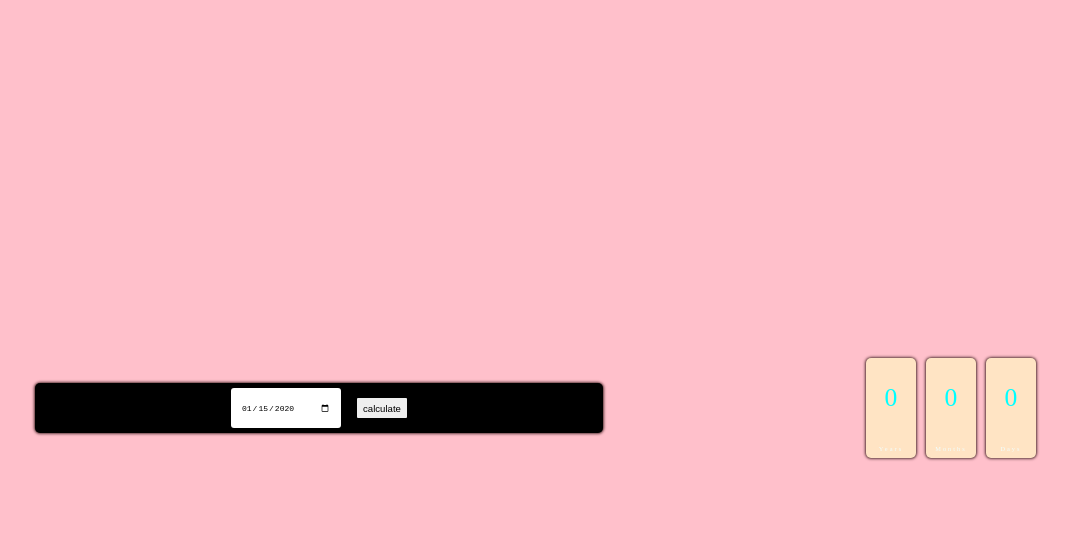
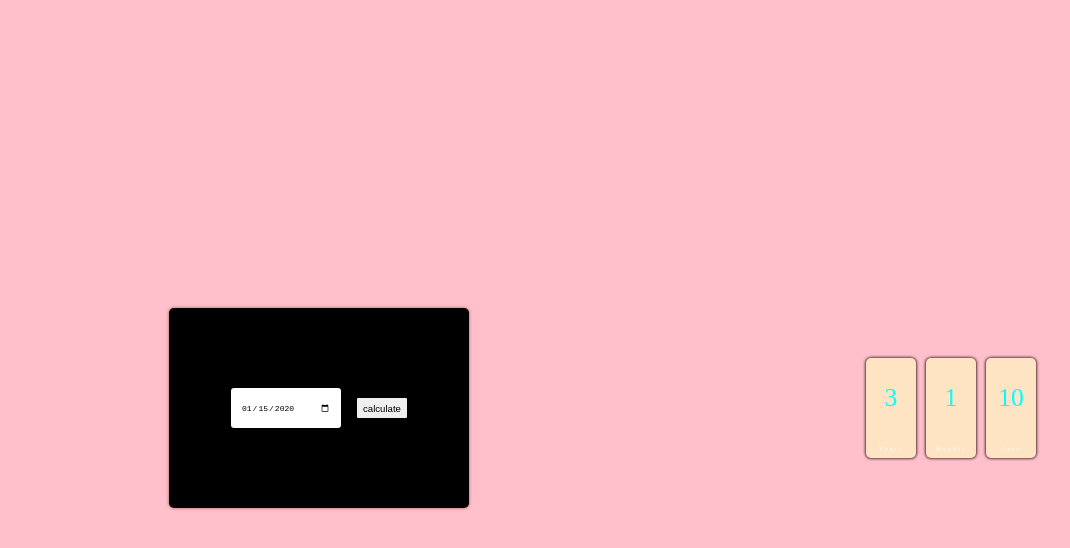
Before and after one commit to naimetysz/30-pure-javascript, a plain HTML site: page age-count/index.html in a window 1280 px wide. Both pictures are taken after typing "2020-01-15" into the empty fields and a click on the button "calculate". Shown: the top 548 px of the page, without its empty margins (5-1075 px from the left). Drawn offline with Linux system fonts and the light colour scheme.

Commit message:
stillendirme ekle sonra

```diff
--- a/age-count/age.js
+++ b/age-count/age.js
@@ -1,7 +1,7 @@
 const calculate = document.querySelector('.calculate')
 // Bu kod, JavaScript dilinde yazılmış bir kod parçasıdır ve web sayfasındaki HTML elementlerinden birini seçmenizi sağlar. Özellikle, "document.querySelector('.calculate')" kodu "calculate" sınıfına sahip bir HTML elementini seçer ve bu elementi "calculate" değişkenine atar. Bu değişken daha sonra bu element üzerinde işlem yapmak için kullanılabilir. Örneğin, bir tıklama olayı ekleyebilir veya elementin içeriğini değiştirebilirsiniz.
 
-   calculate.addEventListener('click',(e)=>{
+   calculate.addEventListener('click',(e)=> {
        var entereddate =new Date(document.querySelector('.date').value)
        var inputdate ={
            year:entereddate.getFullYear(),
@@ -15,7 +15,7 @@ const calculate = document.querySelector('.calculate')
        var month = [31,28,31,30,31,30,31,31,30,31,30,31]
 
    if (inputdate.day>d2){
-       d2= d2+month(m2-1)
+       d2= d2+month[m2-1]
        m2 = m2 -1
    }
    if (inputdate.month >m2){
--- a/age-count/index.html
+++ b/age-count/index.html
@@ -31,5 +31,5 @@
     </div>
 
 </body>
-<script src="" type="text/javascript"></script>
+<script src="./age.js"></script>
 </html>
--- a/age-count/style.css
+++ b/age-count/style.css
@@ -6,7 +6,7 @@
      height: 100vh;
  }
  main {
-     height: 150px;
+     height: 300px;
      width: 200px;
      display: flex;
      justify-content:center;
@@ -15,22 +15,22 @@
      gap: 0.2rem;
  }
  .box {
-     height: 100%;
-     width: 100%;
+     height: 300%;
+     width: 300%;
      display: flex;
      justify-content: center;
      align-items: center;
  }
  .inner-box{
      background-color: black;
-     height: 50px;
-     width: 90%;
+     height: 200px;
+     width: 300px;
      border-radius: 5px;
      display: flex;
      justify-content: center;
      align-items: center;
      gap: 1rem;
-     box-shadow: 0 0 3px 0.6px rgb(39,12,12);
+     box-shadow: 0 0 3px 0.6px rgb(193, 119, 119);
  }
  .date{
      border: none;
```
